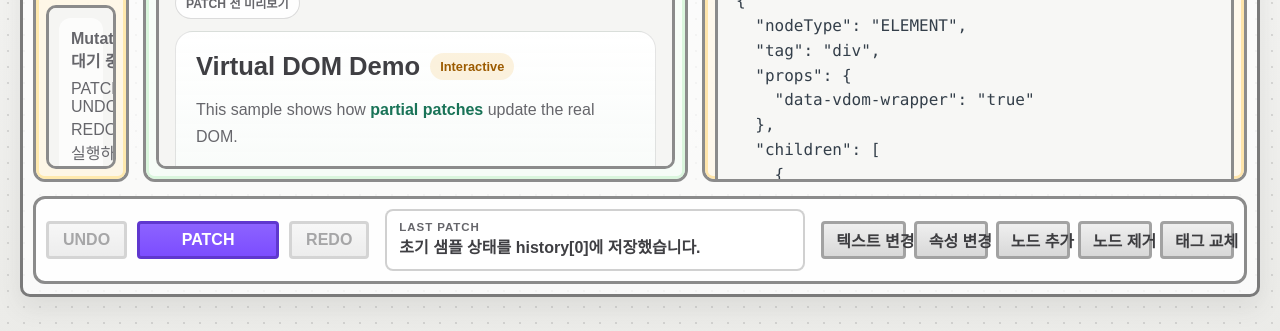
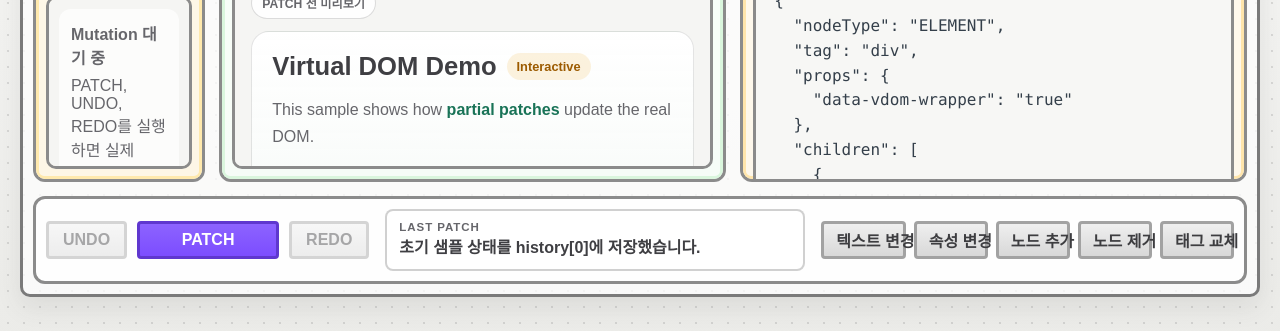
Before and after one commit to Helix-Ho/mini-react_vdom, a plain HTML site: page index.html in a window 1280 px wide. Shown: the part 469-800 px from the top of the page. Drawn offline with Linux system fonts and the light colour scheme.

Commit message:
Widen diff and mutation log rail

```diff
--- a/styles.css
+++ b/styles.css
@@ -75,7 +75,7 @@ select {
 
 .board-layout {
   display: grid;
-  grid-template-columns: 96px minmax(0, 1.08fr) minmax(0, 1.08fr);
+  grid-template-columns: minmax(150px, 0.34fr) minmax(0, 1fr) minmax(0, 1fr);
   gap: 14px;
   min-height: 0;
   height: 100%;
```
